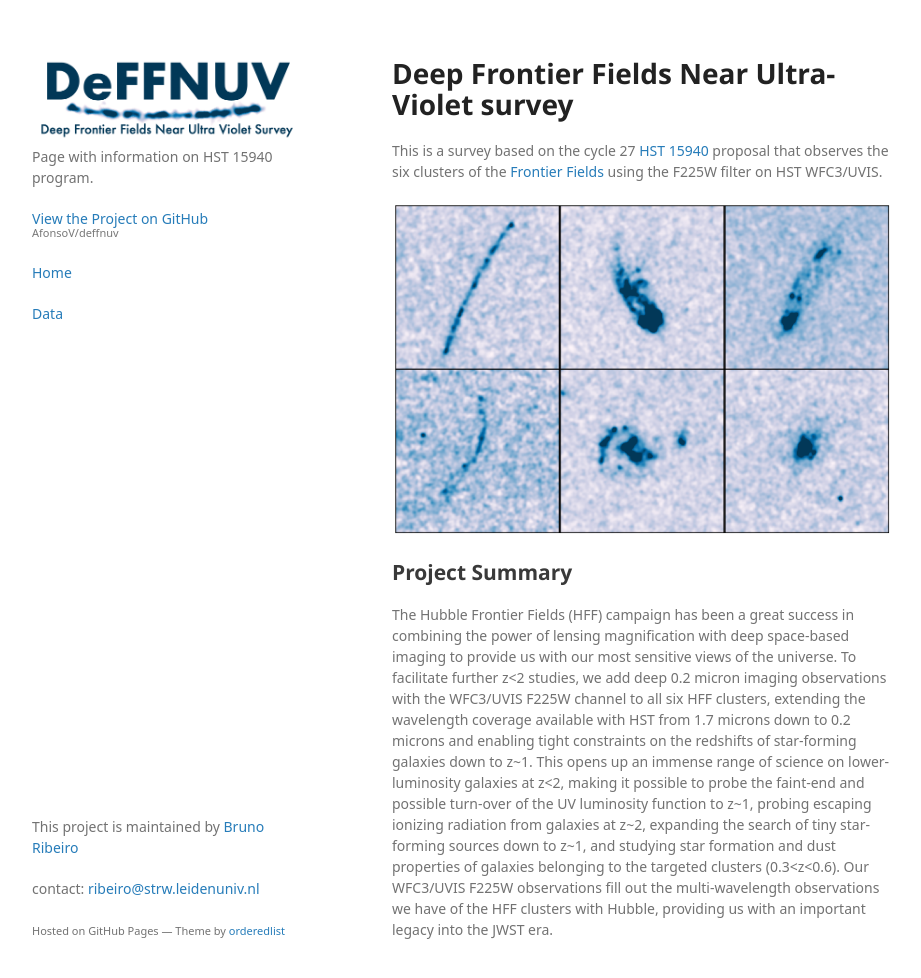
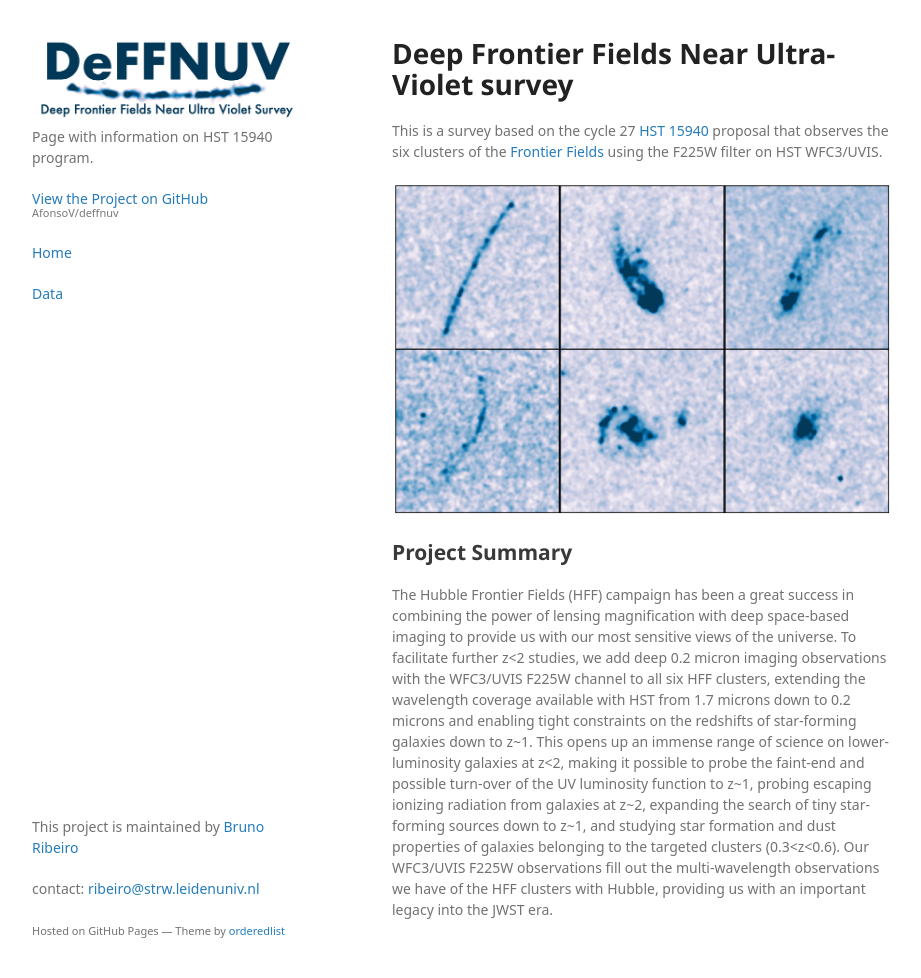
Before and after one commit to AfonsoV/deffnuv, a Jekyll site: the page built from index.md, in a window 1280 px wide and 1010 px high. Shown: the top 978 px of the window, without its empty margins (178-1099 px from the left). Built offline with Jekyll 4.4.1, drawn with Linux system fonts in a browser that asks for light colours; some web fonts are replaced; our own code applies the rules of GitHub Pages for plain Markdown files.

Commit message:
Update template.

```diff
--- a/_sass/jekyll-theme-minimal.scss
+++ b/_sass/jekyll-theme-minimal.scss
@@ -3,7 +3,7 @@
 
 body {
   background-color: #fff;
-  padding:50px;
+  padding:30px;
   font: 14px/1.5 "Noto Sans", "Helvetica Neue", Helvetica, Arial, sans-serif;
   color:#727272;
   font-weight:400;
```
